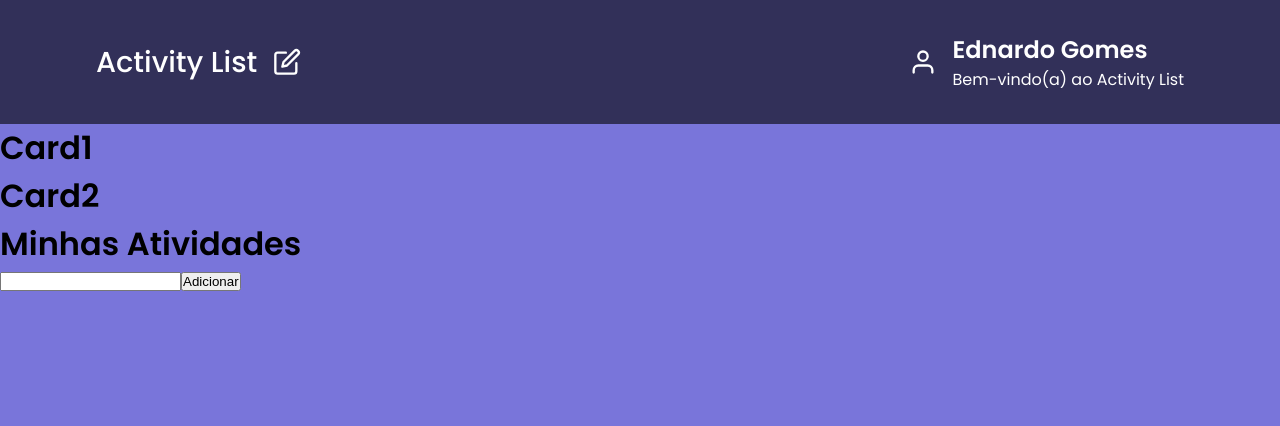
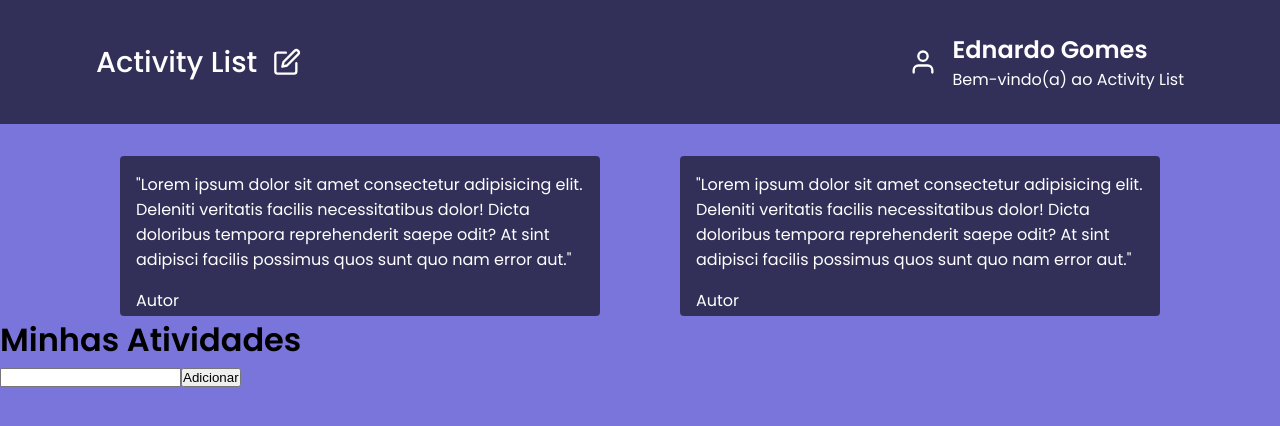
Before and after one commit to Nardogomes/activitylist, a React (Create React App) app: page / in a window 1280 px wide. Shown: the top 426 px of the page. Built offline with nearby package versions, Linux system fonts and the light colour scheme.

Commit message:
Criando o estilo dos cards.

```diff
--- a/src/components/Cards/index.tsx
+++ b/src/components/Cards/index.tsx
@@ -1,8 +1,26 @@
+import { Container } from './styles';
+
 export function Cards() {
   return (
-    <div className="cards">
-      <h1>Card1</h1>
-      <h1>Card2</h1>
-    </div>
+    <Container>
+      <div className="card-left">
+        <p>
+          "Lorem ipsum dolor sit amet consectetur adipisicing elit.
+          Deleniti veritatis facilis necessitatibus dolor!
+          Dicta doloribus tempora reprehenderit saepe odit?
+          At sint adipisci facilis possimus quos sunt quo nam error aut."
+        </p>
+        <span>Autor</span>
+      </div>
+      <div className="card-right">
+        <p>
+          "Lorem ipsum dolor sit amet consectetur adipisicing elit.
+          Deleniti veritatis facilis necessitatibus dolor!
+          Dicta doloribus tempora reprehenderit saepe odit?
+          At sint adipisci facilis possimus quos sunt quo nam error aut."
+        </p>
+        <span>Autor</span>
+      </div>
+    </Container>
   );
 }
--- /dev/null
+++ b/src/components/Cards/styles.ts
@@ -0,0 +1,24 @@
+import styled from 'styled-components';
+
+export const Container = styled.div`
+  max-width: 1120px;
+  margin: 0 auto;
+
+  display: flex;
+  justify-content: space-around;
+
+  & div {
+    width: 30rem;
+    height: 10rem;
+    margin-top: 2rem;
+    padding: 1rem;
+    border-radius: 0.25rem;
+    background-color: #323059;
+    color: #fff;
+
+    & span {
+      display: inline-block;
+      margin-top: 1rem;
+    }
+  }
+`;
```
